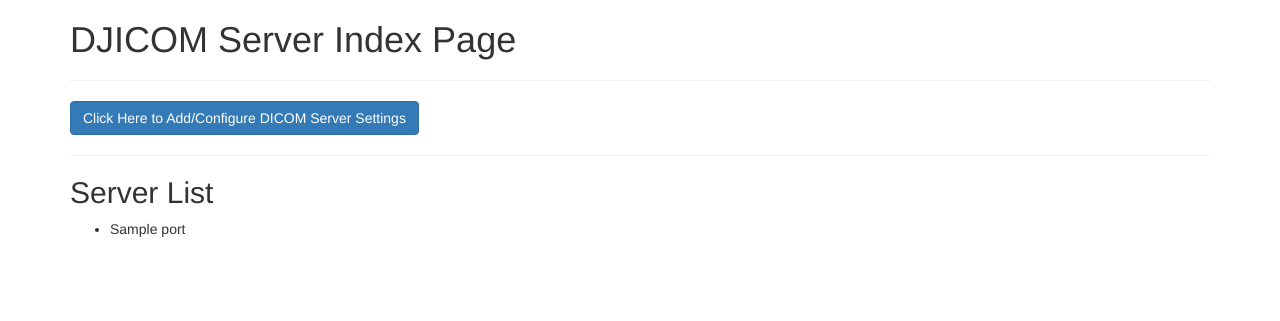
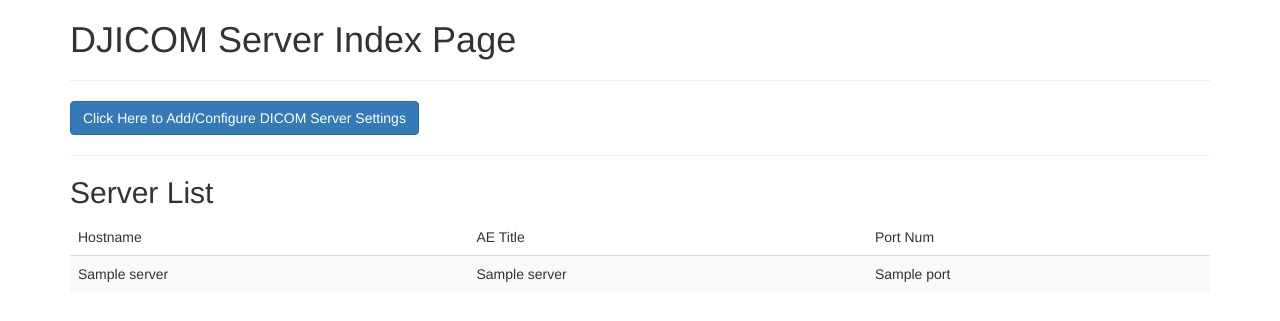
Before and after one commit to lemonase/django-dicom-server, a Python web app: template dcm_server/home/templates/home/index.html in a window 1280 px wide. Shown: the part 50-371 px from the top of the page. Run offline with Jinja, Linux system fonts and the light colour scheme; the template is opened without the code that fills it: most values are stand-ins (such as "Sample title", 1, 10 or a date in 2020).

Commit message:
more cleanup on index template

```diff
--- a/dcm_server/home/templates/home/index.html
+++ b/dcm_server/home/templates/home/index.html
@@ -13,10 +13,24 @@
 <hr>
 
 <h2> Server List </h2>
-<ul>
-  {% for server in server_list %}
-  <li>{{ server.port }}</li>
-  {% endfor %}
-</ul>
+
+<table class="table table-striped">
+  <thead>
+    <tr>
+      <td>Hostname</td>
+      <td>AE Title</td>
+      <td>Port Num</td>
+    </tr>
+  </thead>
+  <tbody>
+    {% for server in server_list %}
+    <tr>
+      <td>{{ server.hostname }}</td>
+      <td>{{ server.ae_title }}</td>
+      <td>{{ server.port }}</td>
+    </tr>
+    {% endfor %}
+  </tbody>
+</table>
 
 {% endblock %}
```
